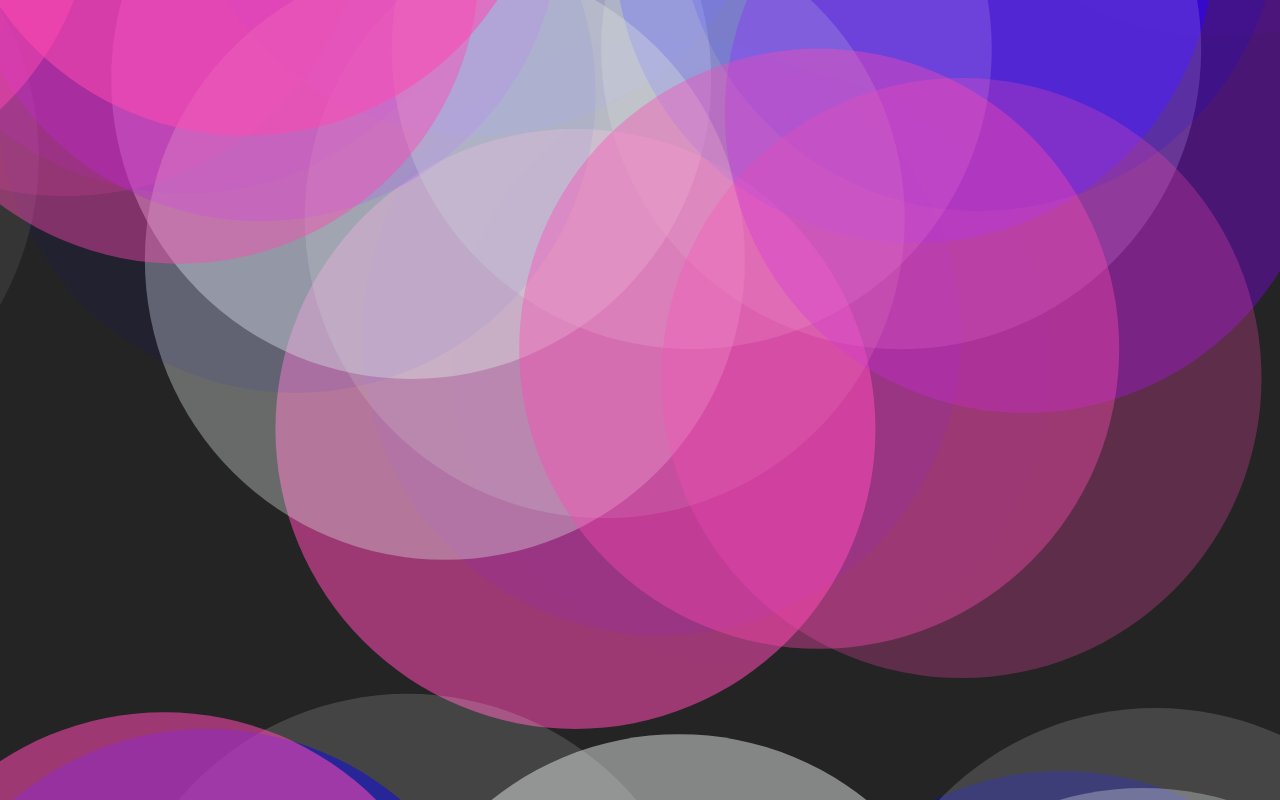
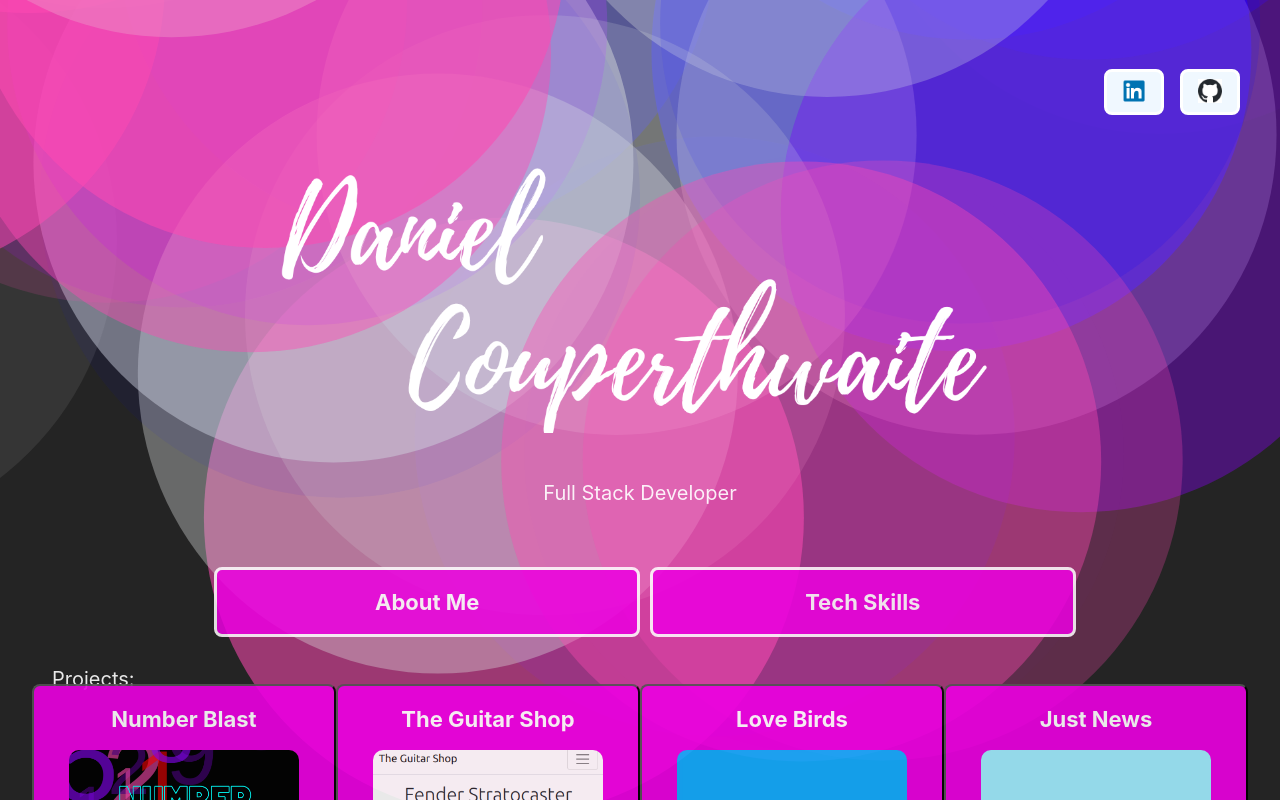
Before and after one commit to DanielCouperthwaite/urban-health, a React (Vite) app: page /home in a window 1280 px wide. Shown: the top 800 px of the page. Built offline with nearby package versions, Linux system fonts and the light colour scheme.

Commit message:
restyle project buttons

```diff
--- a/src/Home/Home.jsx
+++ b/src/Home/Home.jsx
@@ -32,7 +32,7 @@ export default function Home ({projects}) {
 
             <div>
                 <div>
-                   {/* <Box>
+                   <Box>
                         <Grow in={aboutLoad}>
                             <div className='home-info'>
                             <div>
@@ -122,7 +122,7 @@ export default function Home ({projects}) {
 
                             </div>
                         </Grow>
-                    </Box> */}
+                    </Box>
                 </div>
 
             </div>
--- a/src/index.css
+++ b/src/index.css
@@ -26,7 +26,7 @@ body {
   margin: 0;
   display: flex;
   place-items: center;
-  min-width: 300px;
+  /* min-width: 300px; */
   min-height: 100vh;
   overflow-x:hidden;
 }
@@ -48,8 +48,7 @@ button {
 
   cursor:pointer;
 
-  /*
-  font-size: 1em;
+  /* font-size: 1em;
   font-weight: 500;
   transition: border-color 0.25s;
   color: black(212, 255, 0);
```
